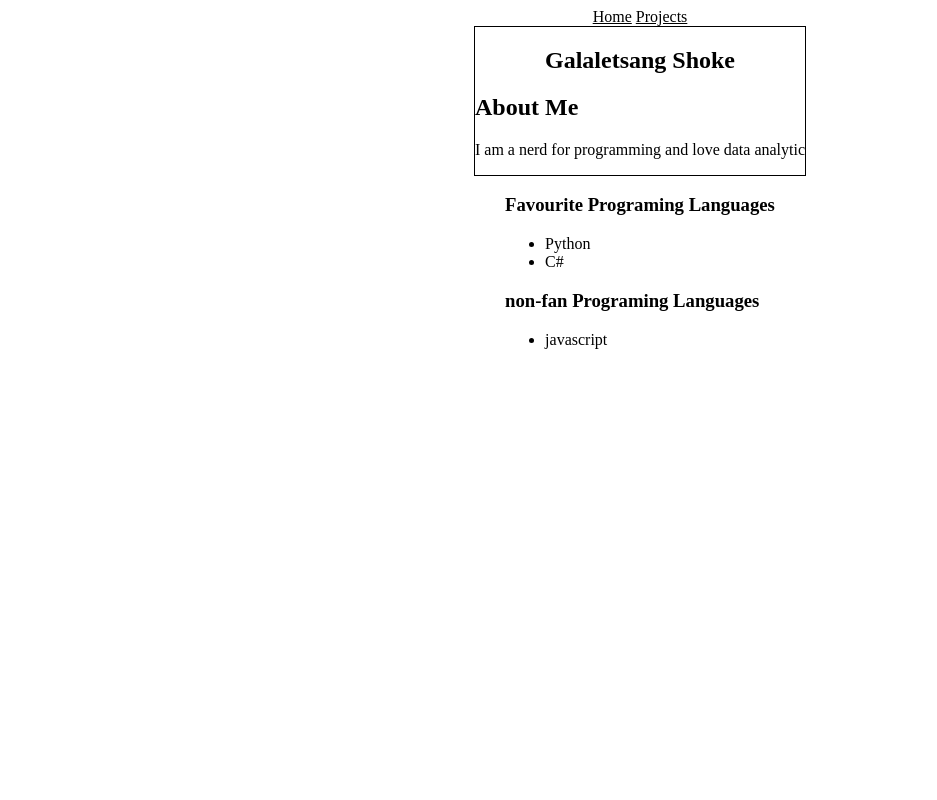
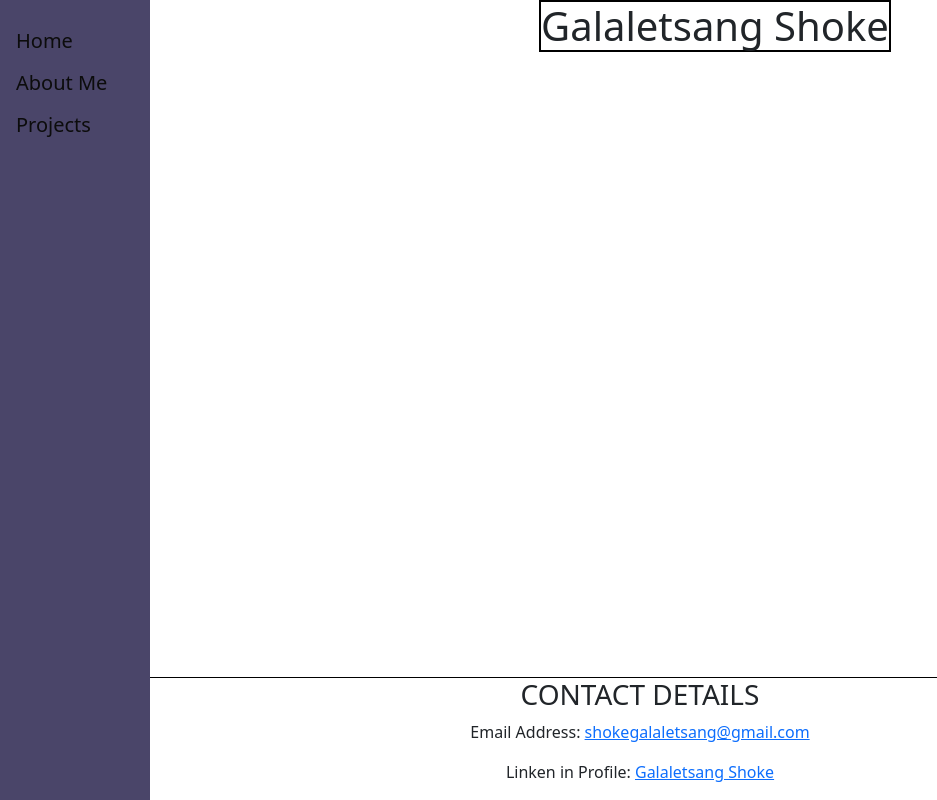
Before and after one commit to justanotherdavie/Portfolio-Website, a plain HTML site: page index.html in a window 1280 px wide. Shown: the whole page, without its empty margins (0-937 px from the left). Drawn offline with nearby package versions, Linux system fonts and the light colour scheme.

Commit message:
new pages added and nav bar customised

```diff
--- a/index.html
+++ b/index.html
@@ -6,37 +6,59 @@
     <title>My Portfolio</title>
    <link rel="stylesheet" href="./styles.css">
    <link rel="shortcut icon" href="/favicon/favicon.ico" type="image/x-icon">
+
+   <!-- boostrap 5 -->
+            <!-- Bootstrap CSS v5.2.1 -->
+            <link
+                href="https://cdn.jsdelivr.net/npm/bootstrap@5.3.2/dist/css/bootstrap.min.css"
+                rel="stylesheet"
+                integrity="sha384-T3c6CoIi6uLrA9TneNEoa7RxnatzjcDSCmG1MXxSR1GAsXEV/Dwwykc2MPK8M2HN"
+                crossorigin="anonymous"
+            />
 </head>
+
 <body>
-    <nav id="nav">
-        <a href="#">Home</a>
-        <a href="/projects.html"> Projects</a>
-        </nav>
-    <section class=" intro">
-        <h1>Galaletsang Shoke</h1>
-        <!-- <img src="images/IMG-20230327-WA0040.jpg" alt=""> -->
-         <section class="aboutme">
-        <h2>About Me</h2>
-        <p>I am a nerd for programming and love data analytic</p>
-    </section>
-    </section>
+    <header>
+        <!-- <nav id="nav">
+            <a href="#">Home</a>
+            <a href="/about.html">About Me</a>
+            <a href="/projects.html"> Projects</a>
+        </nav> -->
+        <div class="sidenav">
+            <a href="#">Home</a>
+            <a href="/about.html">About Me</a>
+            <a href="/projects.html"> Projects</a>
+        </div>
+    </header>
+    <main>
+        <section class=" intro">
+            <h1>Galaletsang Shoke</h1>
+        </section>
+    </main>
+    <footer>
+        <div id="contacts">
+            <H3 B>CONTACT DETAILS</H3>
+            <p>Email Address:
+                <a href="mailto:shokegalaletsang@gmail.com">shokegalaletsang@gmail.com</a>
+            </p>
+            <p>Linken in Profile:
+                <a href="https://www.linkedin.com/in/galaletsang-shoke-312730247?utm_source=share&utm_campaign=share_via&utm_content=profile&utm_medium=android_app">
+                    Galaletsang Shoke
+                </a>
+            </p>
 
-    <section>
+        </div>
+    </footer>
+    <script
+     src="https://cdn.jsdelivr.net/npm/@popperjs/core@2.11.8/dist/umd/popper.min.js"
+     integrity="sha384-I7E8VVD/ismYTF4hNIPjVp/Zjvgyol6VFvRkX/vR+Vc4jQkC+hVqc2pM8ODewa9r"
+    crossorigin="anonymous"
+        ></script>
 
-        <article class="fave">
-            <h3>Favourite Programing Languages</h3>
-            <ul>
-                <li>Python</li>
-                <li>C#</li>
-            </ul>
-        </article>
-        <article class="notfave">
-            <h3>non-fan Programing Languages</h3>
-            <ul>
-                <li>javascript</li>
-            </ul>
-        </article>
-    </section>
-    <footer></footer>
+    <script
+    src="https://cdn.jsdelivr.net/npm/bootstrap@5.3.2/dist/js/bootstrap.min.js"
+    integrity="sha384-BBtl+eGJRgqQAUMxJ7pMwbEyER4l1g+O15P+16Ep7Q9Q+zqX6gSbd85u4mG4QzX+"
+    crossorigin="anonymous"
+    ></script>
 </body>
 </html>
--- a/styles.css
+++ b/styles.css
@@ -5,27 +5,67 @@ body {
   margin-left: 2px;
   margin-right: 2px;
 
-  /* background-image: linear-gradient(blue,violet, black); */
-    /* justify-content: center; */
+
+}
+
+main{
+    margin-left: 150px;
+    padding: 0px 10px;
+}
+footer{
+    border-top: 1px black solid;
+    position:fixed;
+    left:0;
+    bottom: 0;
+    width: 100%;
+    text-align: center;
 }
 h1{
 
-    /* border: 2px black solid; */
+    border: 2px black solid;
     text-align: center;
 }
-nav{
+
+.sidenav{
+    height: 100%;
+    width: 150px;
+    position: fixed;
+    z-index: 1;
+    top:0;
+    left:0;
+    background-color: #4a4569;
+    overflow-x: hidden;
+    padding-top: 20px;
+}
+.sidenav a {
+    padding: 6px 8px 6px 16px;
+    text-decoration: none;
+    font-size: 20px;
+    color: #0c0c0c;
+    display: block;
+
+  }
+  .sidenav a:hover
+  {
+    color: #fff7f7;
+
+  }
+  @media screen and (max-height: 450px) {
+    .sidenav {padding-top: 15px;}
+    .sidenav a {font-size: 18px;}
+  }
+
+/* nav{
     color: black;
     /* background-color: coral; */
-    display:block;
+    /* display:block;
     gap:10em;
-}
+} */
 
-nav a {
+/* nav a {
     color: #000;
-}
-.intro{
-    border:1px black solid;
-}
+} */
+
 /* .fave {
     background-color: aqua;
 }
```
Also changed, not shown: about.html (added, +40 -0 lines), 1 other file.
